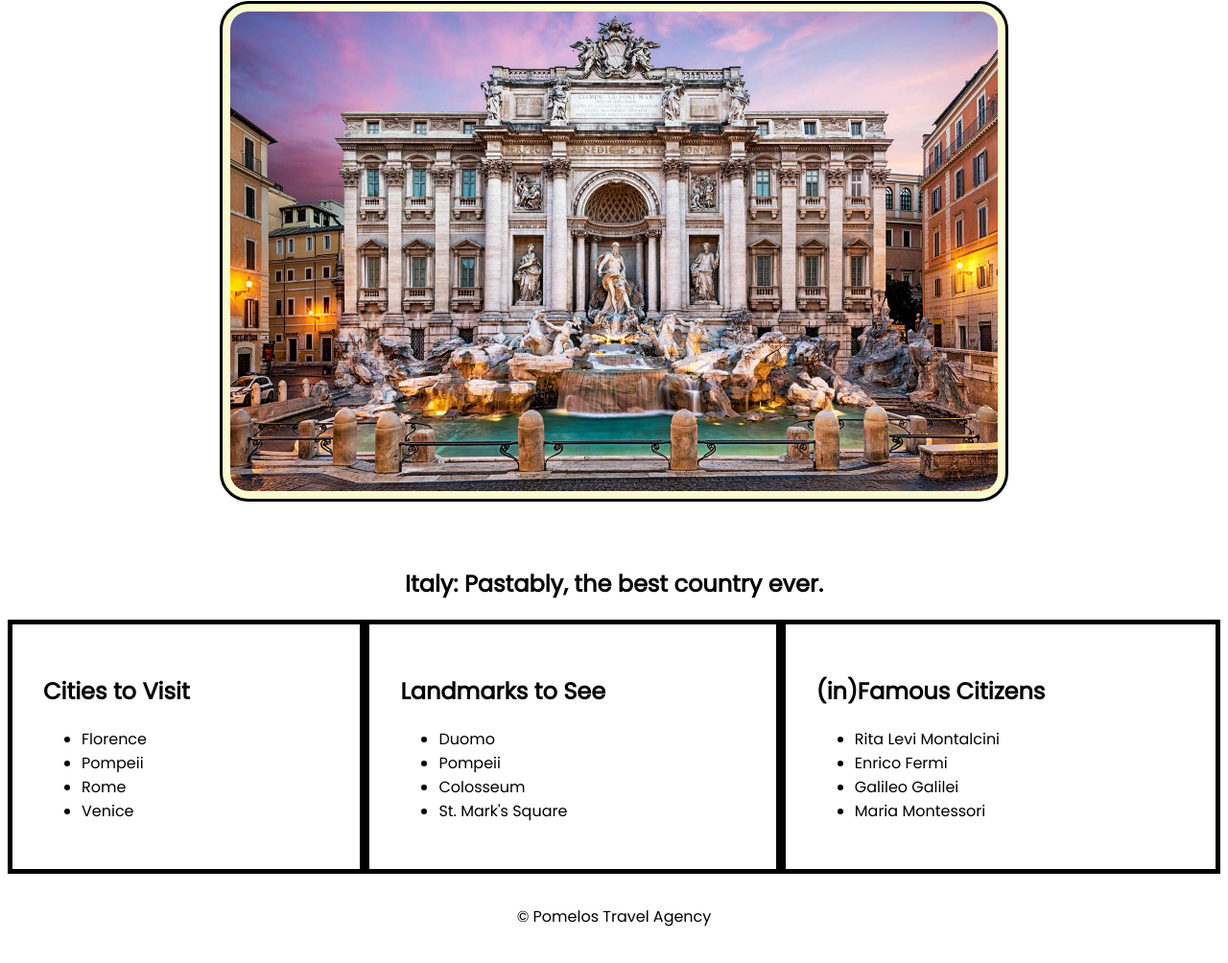
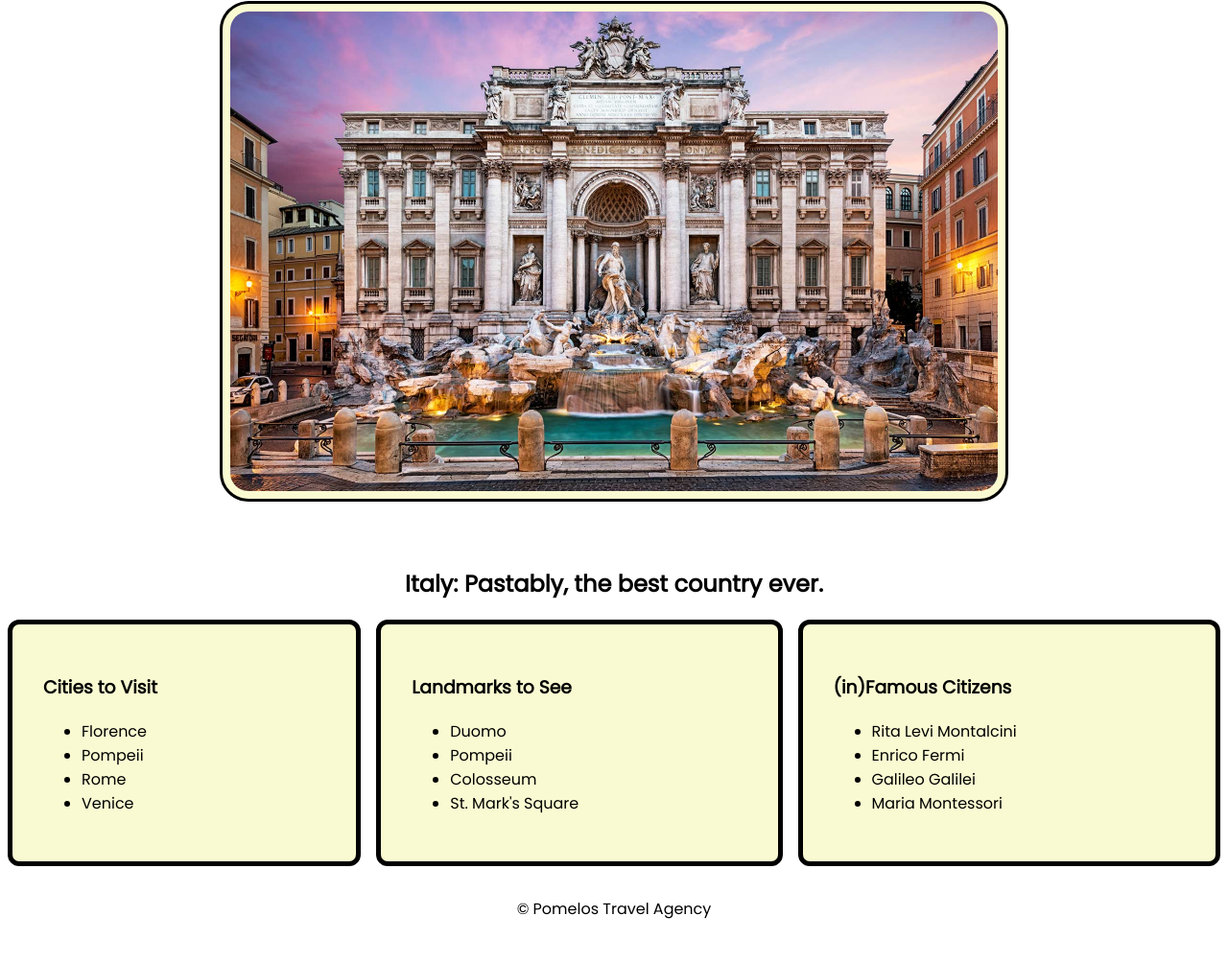
Before and after one commit to nss-day-cohort-43/automated-world-no-zip-code, a plain HTML site: page italy.html in a window 1280 px wide. Shown: the part 496-1500 px from the top of the page at 96% size. Drawn offline with Linux system fonts and the light colour scheme.

Commit message:
bs-8.17.4

```diff
--- a/css/main.css
+++ b/css/main.css
@@ -37,18 +37,26 @@
         border: 5px solid;
         padding: 2em;
         flex-grow: 1;
+        background: lightgoldenrodyellow;
+        border-radius: 12px;
     }
 
     .landmarks {
         border: 5px solid;
         padding: 2em;
         flex-grow: 1;
+        margin-left: 1em;
+        margin-right: 1em;
+        background: lightgoldenrodyellow;
+        border-radius: 12px;
     }
 
     .citizens {
         border: 5px solid;
         padding: 2em;
         flex-grow: 1;
+        background: lightgoldenrodyellow;
+        border-radius: 12px;
     }
 
     .information {
--- a/italy.html
+++ b/italy.html
@@ -33,7 +33,7 @@
 
     <section class= "country-details">
         <div class="cities">
-            <h2>Cities to Visit</h2>
+            <h3>Cities to Visit</h3>
             <ul>
                 <li>Florence</li>
                 <li>Pompeii</li>
@@ -42,7 +42,7 @@
             </ul>
         </div>
         <div class="landmarks">
-            <h2>Landmarks to See</h2>
+            <h3>Landmarks to See</h3>
             <ul>
                 <li>Duomo</li>
                 <li>Pompeii</li>
@@ -51,7 +51,7 @@
             </ul>
         </div>
         <div class="citizens">
-            <h2>(in)Famous Citizens</h2>
+            <h3>(in)Famous Citizens</h3>
             <ul>
                 <li>Rita Levi Montalcini</li>
                 <li>Enrico Fermi</li>
```
Also changed, not shown: brazil.html (+3 -3 lines), germany.html (+3 -3 lines), japan.html (+3 -3 lines).
